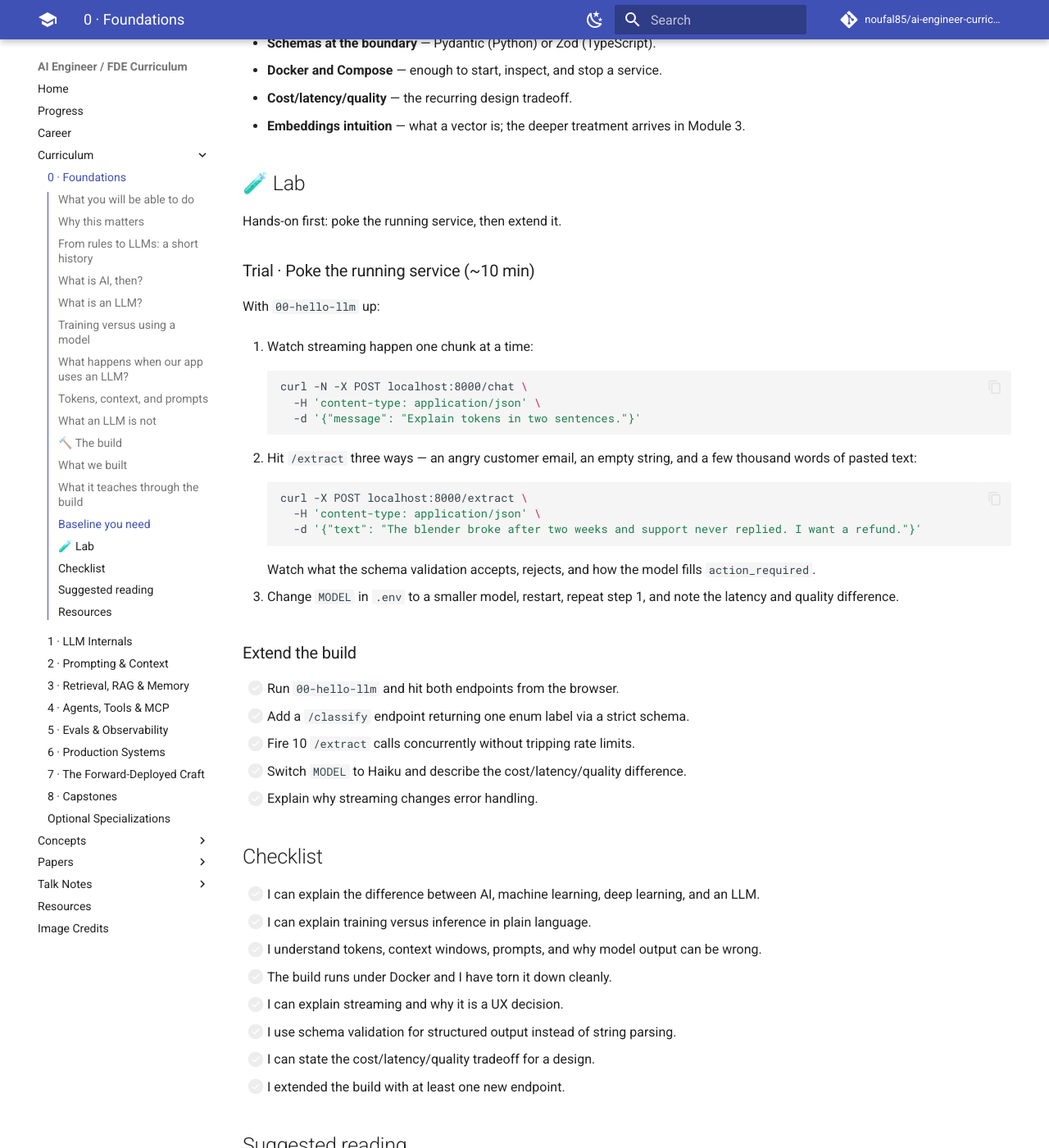
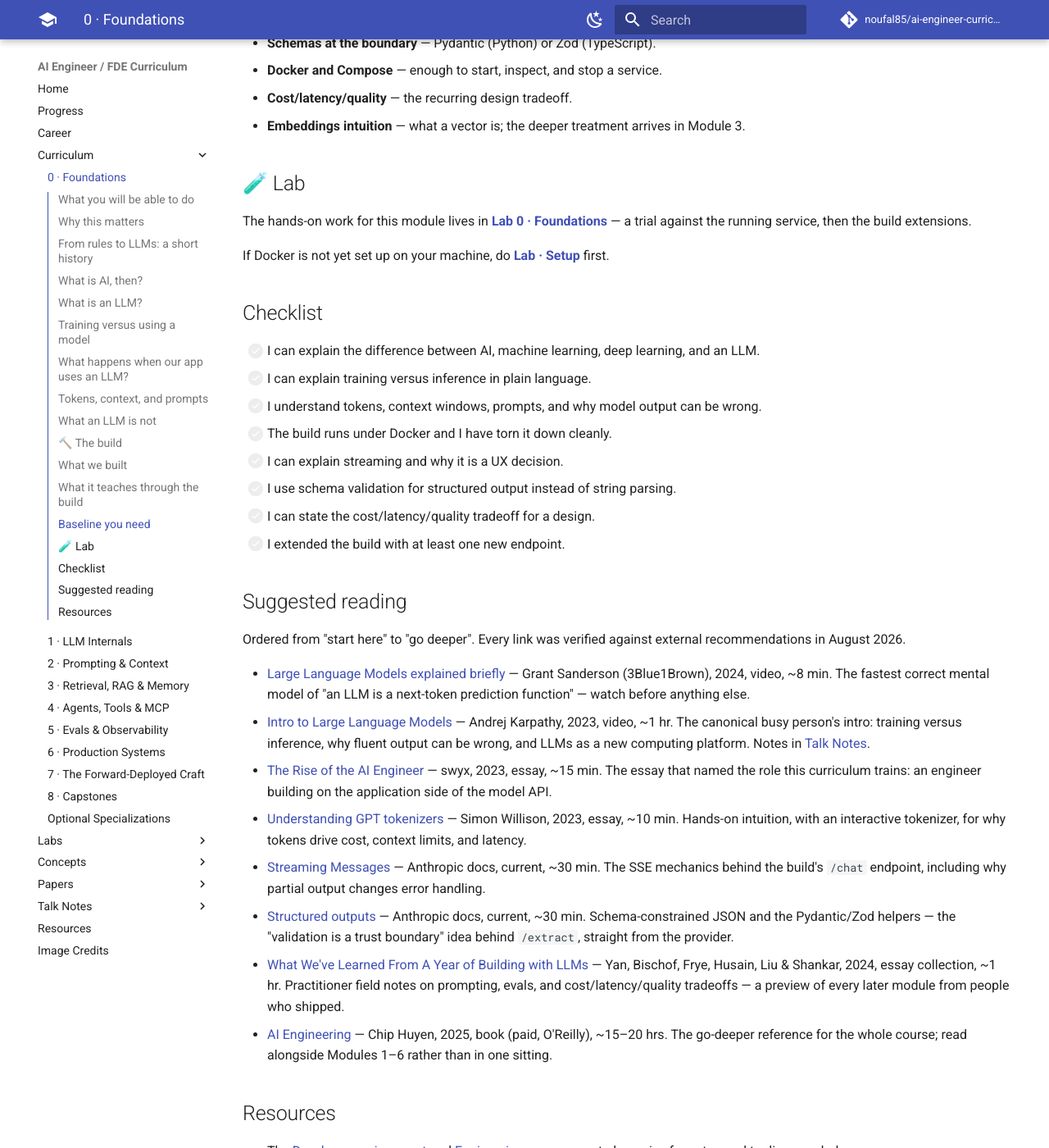
Before and after one commit to noufal85/ai-engineer-curriculum, an MkDocs documentation site: the page built from docs/curriculum/00-foundations.md, in a window 1280 px wide and 1400 px high, scrolled down 8216 px. Shown: the whole window at 82% size. Built offline with MkDocs 1.6.1 and Material for MkDocs 9.7.7, drawn with Linux system fonts in a browser that asks for light colours; comment, search, counter and statistics services are not loaded.

Commit message:
Move hands-on labs into a dedicated Labs section
- New docs/labs/ with a Labs index, a Setup lab (Docker + API key), and
  the Module 0 Foundations lab; nav gains a Labs section.
- Module pages point their 🧪 Lab entries at the Labs section.
- Structure tests updated for the labs layout; ignore local scratch files.

Co-Authored-By: Claude Fable 5 <noreply@anthropic.com>

````diff
--- a/docs/curriculum/00-foundations.md
+++ b/docs/curriculum/00-foundations.md
@@ -231,39 +231,9 @@ Now reach for these concepts when the build makes them relevant:
 
 ## 🧪 Lab
 
-Hands-on first: poke the running service, then extend it.
+The hands-on work for this module lives in **[Lab 0 · Foundations](../labs/00-foundations.md)** — a trial against the running service, then the build extensions.
 
-### Trial · Poke the running service (~10 min)
-
-With `00-hello-llm` up:
-
-1. Watch streaming happen one chunk at a time:
-
-    ```bash
-    curl -N -X POST localhost:8000/chat \
-      -H 'content-type: application/json' \
-      -d '{"message": "Explain tokens in two sentences."}'
-    ```
-
-2. Hit `/extract` three ways — an angry customer email, an empty string, and a few thousand words of pasted text:
-
-    ```bash
-    curl -X POST localhost:8000/extract \
-      -H 'content-type: application/json' \
-      -d '{"text": "The blender broke after two weeks and support never replied. I want a refund."}'
-    ```
-
-    Watch what the schema validation accepts, rejects, and how the model fills `action_required`.
-
-3. Change `MODEL` in `.env` to a smaller model, restart, repeat step 1, and note the latency and quality difference.
-
-### Extend the build
-
-- [ ] Run `00-hello-llm` and hit both endpoints from the browser.
-- [ ] Add a `/classify` endpoint returning one enum label via a strict schema.
-- [ ] Fire 10 `/extract` calls concurrently without tripping rate limits.
-- [ ] Switch `MODEL` to Haiku and describe the cost/latency/quality difference.
-- [ ] Explain why streaming changes error handling.
+If Docker is not yet set up on your machine, do **[Lab · Setup](../labs/setup.md)** first.
 
 ## Checklist
 
--- a/mkdocs.yml
+++ b/mkdocs.yml
@@ -78,6 +78,10 @@ nav:
       - 7 · The Forward-Deployed Craft: curriculum/07-forward-deployed.md
       - 8 · Capstones: curriculum/08-capstones.md
       - Optional Specializations: curriculum/specializations.md
+  - Labs:
+      - labs/index.md
+      - Setup · Docker & API key: labs/setup.md
+      - 0 · Foundations: labs/00-foundations.md
   - Concepts:
       - concepts/index.md
       - Developer Environment: concepts/developer-environment.md
````
Also changed, not shown: docs/curriculum/index.md (+3 -1 lines), docs/labs/00-foundations.md (added, +70 -0 lines), docs/labs/index.md (added, +25 -0 lines), docs/labs/setup.md (added, +116 -0 lines), 2 other files.
